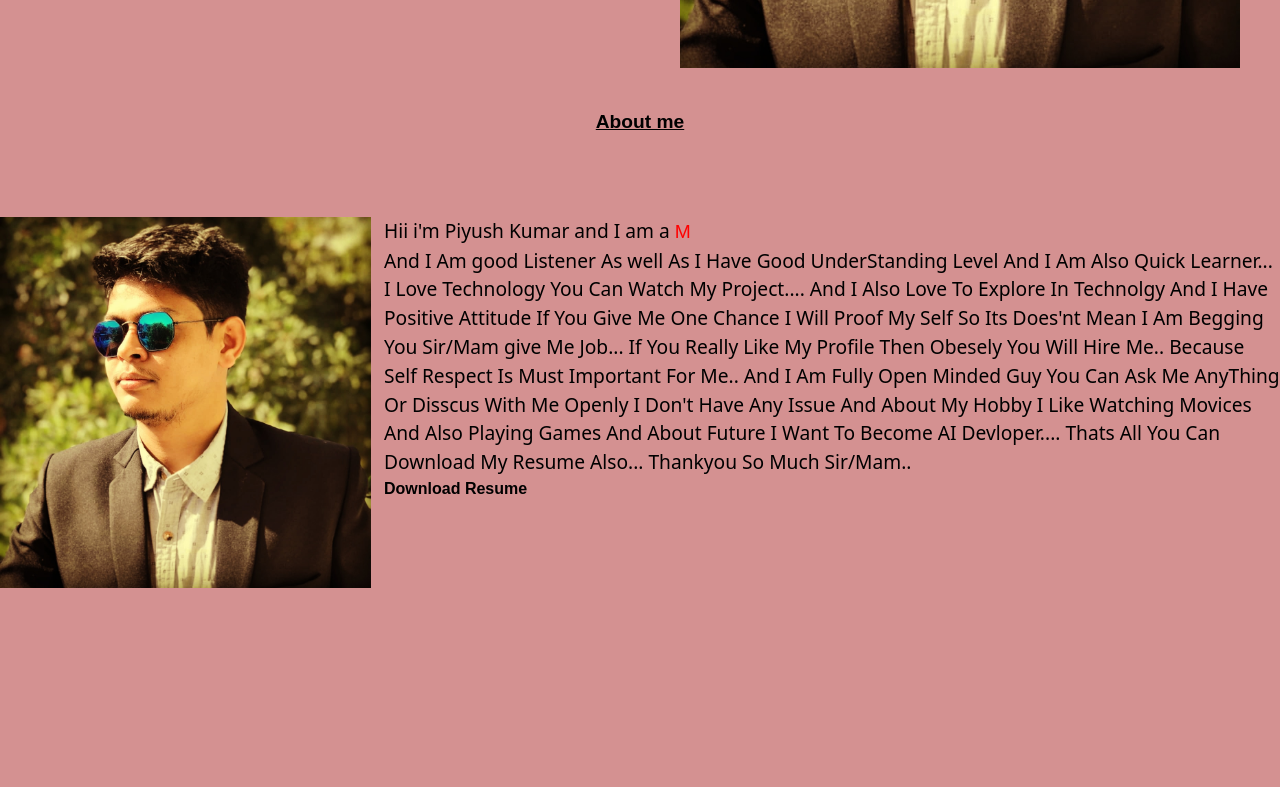
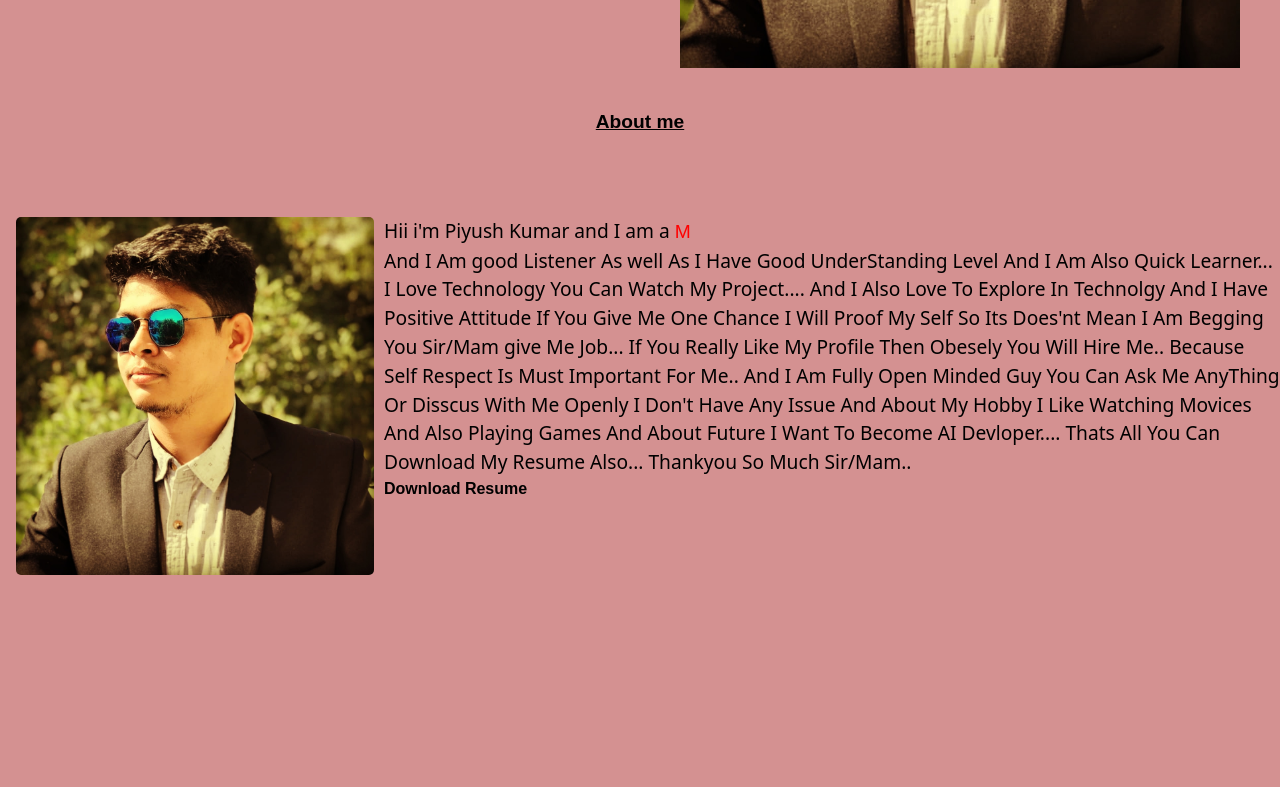
Before and after one commit to piyush254/PortfolioPiyush, a React (Vite) app: page / in a window 1280 px wide. Shown: the part 620-1407 px from the top of the page. Built offline with nearby package versions, Linux system fonts and the light colour scheme.

Commit message:
Image hovering

```diff
--- a/src/Component/About.css
+++ b/src/Component/About.css
@@ -1,18 +1,28 @@
 /* Default Styles (for larger screens) */
 .imagediv {
   display: flex;
+  /* align-items: center; */
   justify-content: space-between;
   flex-wrap: wrap;
   box-sizing: border-box;
 }
 
 .img {
-  width: 29vw;
-  height: 80vh;
+  width: 28vw;
+  height: auto;
   box-sizing: border-box;
   padding-top: 10vh;
+  margin-left: 1rem;
+
 }
-
+.img1{
+  border-radius: 5px;
+  transition: transform 0.3s ease
+}
+.img1:hover{
+  box-shadow: 2px 2px 20px 2px #fff;
+  transform: scale(1.05);
+}
 .info {
   width: 70vw;
   height: 80vh;
@@ -42,6 +52,8 @@ p {
 
   .img {
     height: auto;
+    border-radius: 5px;
+    border: 5px solid black;
   }
 
   .info {
--- a/src/Component/About.jsx
+++ b/src/Component/About.jsx
@@ -29,7 +29,7 @@ function About() {
       </h3>
       <div className="imagediv">
         <div className="img">
-          <img src={myimage} alt="Image" />
+          <img src={myimage} alt="Image" className="img1" />
         </div>
         <div className="info">
           <p>
```
